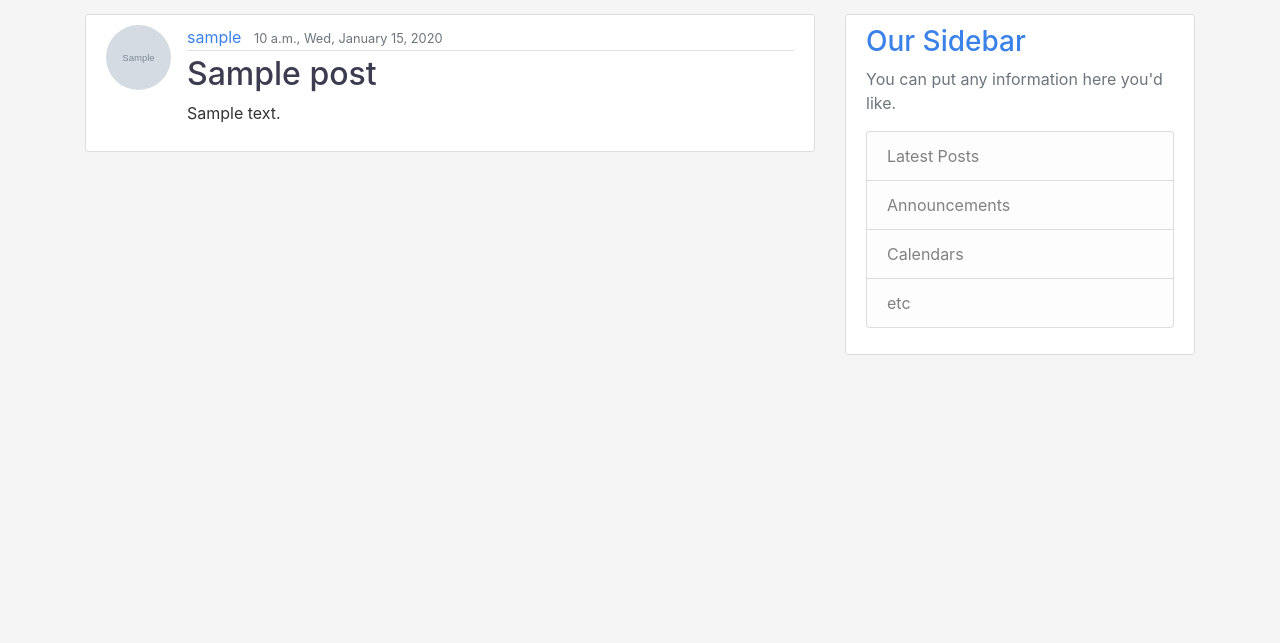
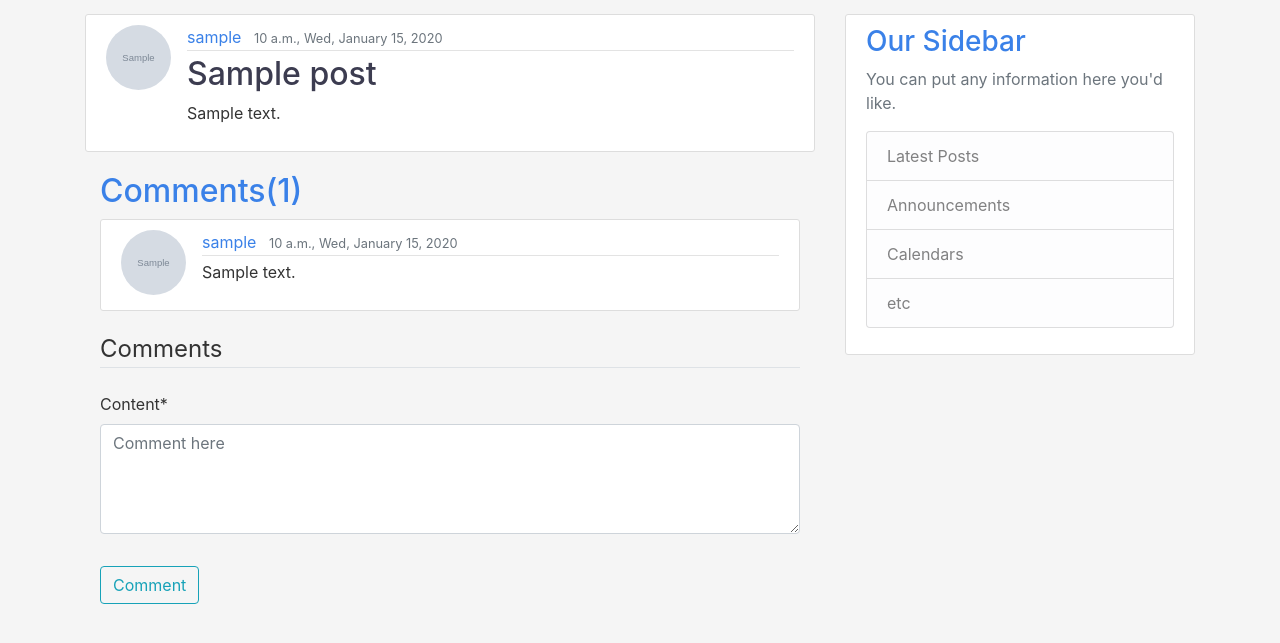
Before and after one commit to Freddsle/ANONCOM, a Django app: page /post/1/ in a window 1280 px wide. Shown: the part 66-709 px from the top of the page. Run offline with Django 4.2, Linux system fonts and the light colour scheme; tables that the repository leaves empty hold one stand-in row (values such as "Sample post"); grey boxes marked "Sample" are stand-in pictures; some libraries are stand-ins or nearby versions.

Commit message:
Added comments section

```diff
--- a/ANONCOM/blog/admin.py
+++ b/ANONCOM/blog/admin.py
@@ -1,4 +1,5 @@
 from django.contrib import admin
-from .models import Post
+from .models import Post, Comments
 
 admin.site.register(Post)
+admin.site.register(Comments)
--- a/ANONCOM/blog/forms.py
+++ b/ANONCOM/blog/forms.py
@@ -1,4 +1,5 @@
 from django import forms
+from .models import Comments
 from .models import Post
 
 #
@@ -7,3 +8,15 @@ from .models import Post
 #     class Meta:
 #         model = Post
 #         fields = ['post_image']
+
+
+class CommentsForm(forms.ModelForm):
+    content = forms.CharField(widget=forms.Textarea(attrs={
+        'class': 'md-textarea form-control',
+        'placeholder': 'Comment here',
+        'rows': '4',
+    }))
+
+    class Meta:
+        model = Comments
+        fields = ('content', )
--- a/ANONCOM/blog/models.py
+++ b/ANONCOM/blog/models.py
@@ -3,6 +3,16 @@ from django.utils import timezone
 from django.contrib.auth.models import User
 from django.urls import reverse
 from PIL import Image
+
+
+class Comments(models.Model):
+    user = models.ForeignKey(User, on_delete=models.CASCADE)
+    date_posted = models.DateTimeField(default=timezone.now)
+    post = models.ForeignKey('Post', on_delete=models.CASCADE)
+    content = models.TextField()
+
+    def __str__(self):
+        return self.user.username
 
 
 class Post(models.Model):
@@ -19,9 +29,9 @@ class Post(models.Model):
     def __str__(self):
         return self.title
 
-    # # Redirect to detail page when post is created
+    # Redirect to detail page when post is created
     def get_absolute_url(self):
-        return reverse('post-detail', kwargs={'pk': self.pk} )
+        return reverse('post-detail', kwargs={'pk': self.pk})
 
         # In case you want to go to home page instead
         # return reverse('blog-home')
--- a/ANONCOM/blog/templates/blog/home.html
+++ b/ANONCOM/blog/templates/blog/home.html
@@ -6,7 +6,7 @@
           <div class="media-body">
             <div class="article-metadata">
               <a class="mr-2" href="{% url 'user-posts' post.author.username %}">{{ post.author }}</a>
-              <small class="text-muted">{{ post.date_posted|date:"F d, Y" }}</small>
+              <small class="text-muted">{{ post.date_posted|date:"P, D, F j, Y" }}</small>
             </div>
             <h2><a class="article-title" href="{% url 'post-detail' post.id %}">{{ post.title }}</a></h2>
             <p class="article-content">{{ post.content }}</p>
--- a/ANONCOM/blog/templates/blog/post_detail.html
+++ b/ANONCOM/blog/templates/blog/post_detail.html
@@ -1,4 +1,5 @@
 {% extends "blog/base.html" %}
+{% load crispy_forms_tags %}
 {% block content %}
     <article class="media content-section">
         <img class="rounded-circle article-img" src="{{ object.author.profile.image.url }}">
@@ -16,5 +17,42 @@
         <h2 class="article-title">{{ object.title }}</h2>
         <p class="article-content">{{ object.content }}</p>
       </div>
+
     </article>
+ <!--comments-->
+            <div class="section ">
+                <div class="container ">
+                    <h2>Comments({{post_comments_count}})</h2>
+                    <div class="row ">
+                        <div class="col-lg-12 mx-auto ">
+                            <!--display coment-->
+                            <div class="media-list">
+                                {% for comment in post_comments %}
+                                    <article class="media content-section">
+                                        <img class="rounded-circle article-img" src="{{ object.author.profile.image.url }}">
+                                        <div class="media-body">
+                                            <div class="article-metadata">
+                                              <a class="mr-2" href="{% url 'user-posts' comment.user %}">{{ comment.user }}</a>
+                                              <small class="text-muted">{{ post.date_posted|date:"P, D, F j, Y" }}</small>
+                                            </div>
+                                            <p> {{comment.content}}</p>
+                                        </div>
+                                    </article>
+                                {% endfor %}
+                            </div>
+                                <form method="POST">
+                                    <!--  CSRF Token - security          -->
+                                    {% csrf_token %}
+                                    <fieldset class="form-group">
+                                        <legend class="border-bottom mb-4">Comments</legend>
+                                        {{ form|crispy }}
+                                    </fieldset>
+                                    <div class="form-group">
+                                        <button class="btn btn-outline-info" type="submit">Comment</button>
+                                    </div>
+                                </form>
+                        </div>
+                    </div>
+                </div>
+            </div>
 {% endblock content %}
--- a/ANONCOM/blog/views.py
+++ b/ANONCOM/blog/views.py
@@ -1,4 +1,4 @@
-from django.shortcuts import render, get_object_or_404
+from django.shortcuts import render, get_object_or_404, redirect, reverse
 from django.contrib.auth.mixins import LoginRequiredMixin, UserPassesTestMixin
 from django.contrib.auth.models import User
 from django.views.generic import (ListView,
@@ -6,7 +6,8 @@ from django.views.generic import (ListView,
                                   CreateView,
                                   UpdateView,
                                   DeleteView)
-from .models import Post
+from .models import Post, Comments
+from .forms import CommentsForm
 
 
 def home(request):
@@ -45,6 +46,31 @@ class UserPostListView(ListView):
 class PostDetailView(DetailView):
     # Template post_detail.html
     model = Post
+    form = CommentsForm
+
+    def post(self, request, *args, **kwargs):
+        form = CommentsForm(request.POST)
+        if form.is_valid():
+            post = self.get_object()
+            form.instance.user = request.user
+            form.instance.post = post
+            form.save()
+            # return redirect('blog-home')
+            return redirect(reverse('post-detail', kwargs={'pk': post.pk}))
+
+    def get_success_url(self):
+        return self.object.get_absolute_url()
+
+    def get_context_data(self, **kwargs):
+        post_comments_count = Comments.objects.all().filter(post=self.object.id).count()
+        post_comments = Comments.objects.all().filter(post=self.object.id)
+        context = super().get_context_data(**kwargs)
+        context.update({
+            'form': self.form,
+            'post_comments': post_comments,
+            'post_comments_count': post_comments_count,
+        })
+        return context
 
 
 class PostCreateView(LoginRequiredMixin, CreateView):
```
